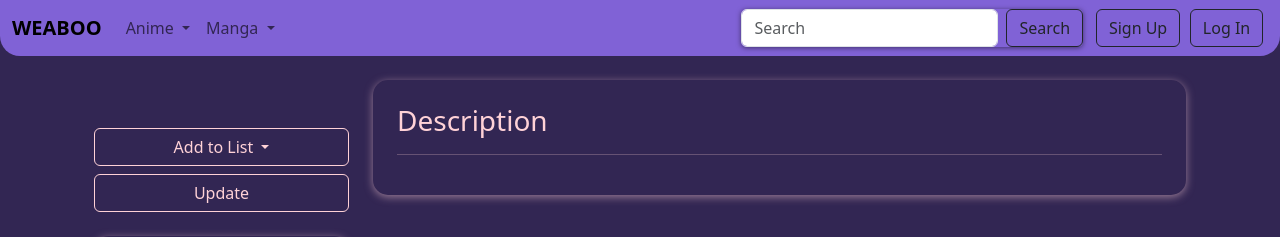
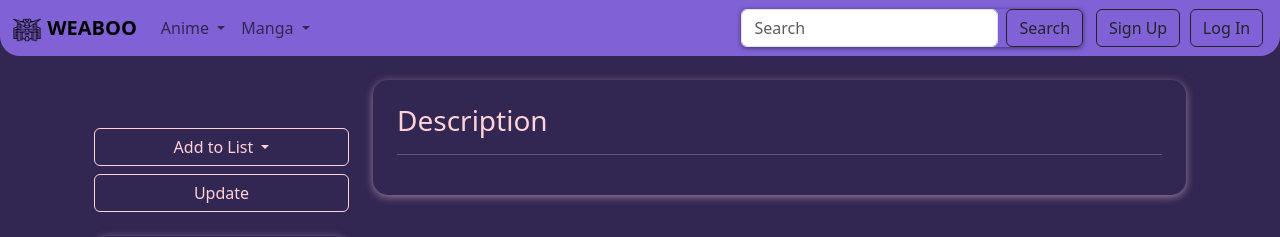
Before and after one commit to aarzoo8810/Weaboo, a Django app: page /manga/1 in a window 1280 px wide. Shown: the top 237 px of the page. Run offline with Django 4.2, Linux system fonts and the light colour scheme; data that the repository does not hold is empty.

Commit message:
feat: add branch & favicon icons

```diff
--- a/weaboo/templates/base.html
+++ b/weaboo/templates/base.html
@@ -8,13 +8,17 @@
     <title>{% block title %}{% endblock  %}</title>
     <link href="https://cdn.jsdelivr.net/npm/bootstrap@5.3.1/dist/css/bootstrap.min.css" rel="stylesheet" integrity="sha384-4bw+/aepP/YC94hEpVNVgiZdgIC5+VKNBQNGCHeKRQN+PtmoHDEXuppvnDJzQIu9" crossorigin="anonymous">
     <link rel="stylesheet" href="{% static 'base.css' %}">
+    <link rel="icon" type="image/x-icon" href="{% static "info/images/gundam.png" %}">
     {% block stylesheet %}
     {% endblock  %}
   </head>
   <body>
     <nav class="navbar sticky-top navbar-expand-lg">
         <div class="container-fluid">
-          <a class="navbar-brand" href="{% url 'index' %}">WEABOO</a>
+          <a class="navbar-brand" href="{% url 'index' %}">
+            <img src="{% static "info/images/gundam.png" %}" alt="Bootstrap" width="30" height="24">
+            WEABOO
+          </a>
           <button class="navbar-toggler" type="button" data-bs-toggle="collapse" data-bs-target="#navbarSupportedContent" aria-controls="navbarSupportedContent" aria-expanded="false" aria-label="Toggle navigation">
             <span class="navbar-toggler-icon"></span>
           </button>
```
Also changed, not shown: weaboo/db.sqlite3, weaboo/info/static/info/images/gundam.png (added), weaboo/info/static/info/images/img.jpg (deleted).
